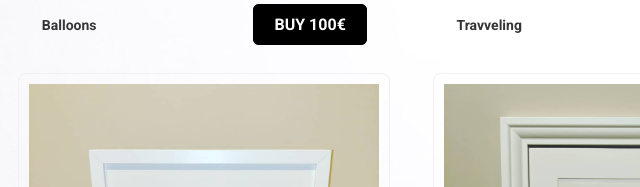
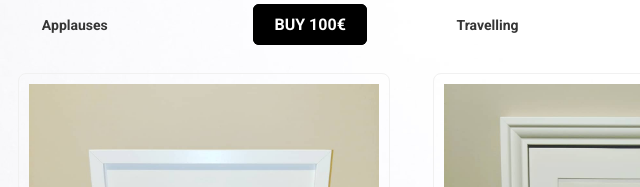
Before and after one commit to aledoo/public_web, a plain HTML site: page index.html in a window 1280 px wide. Shown: the part 479-666 px from the top of the page, 21-661 px from the left. Drawn offline with Linux system fonts and the light colour scheme.

Commit message:
typo errors

```diff
--- a/index.html
+++ b/index.html
@@ -48,7 +48,7 @@
                 </div>
                 <div class="art__description">
                     <div class="left">
-                        <span><strong>Balloons</strong></span>
+                        <span><strong>Applauses</strong></span>
                     </div>
                     <div class="right">
                         <a href="https://alexdolara.typeform.com/to/FYxAvg?id=FYxAvg&title=Applauses&colors=17&artsize=21x29,7&framesize=30x40&paperquality=90" target="_blank" class="buy__button">BUY 100€</a>
@@ -62,10 +62,10 @@
                 </div>
                 <div class="art__description">
                     <div class="left">
-                        <span><strong>Travveling</strong></span>
+                        <span><strong>Travelling</strong></span>
                     </div>
                     <div class="right">
-                        <a href="https://alexdolara.typeform.com/to/x6819A?id=x6819A&title=Traveling&colors=24&artsize=21x29,7&framesize=30x40&paperquality=90" target="_blank" class="buy__button">BUY 100€</a>
+                        <a href="https://alexdolara.typeform.com/to/x6819A?id=x6819A&title=Travelling&colors=24&artsize=21x29,7&framesize=30x40&paperquality=90" target="_blank" class="buy__button">BUY 100€</a>
                     </div>
                 </div>
             </div>
```
